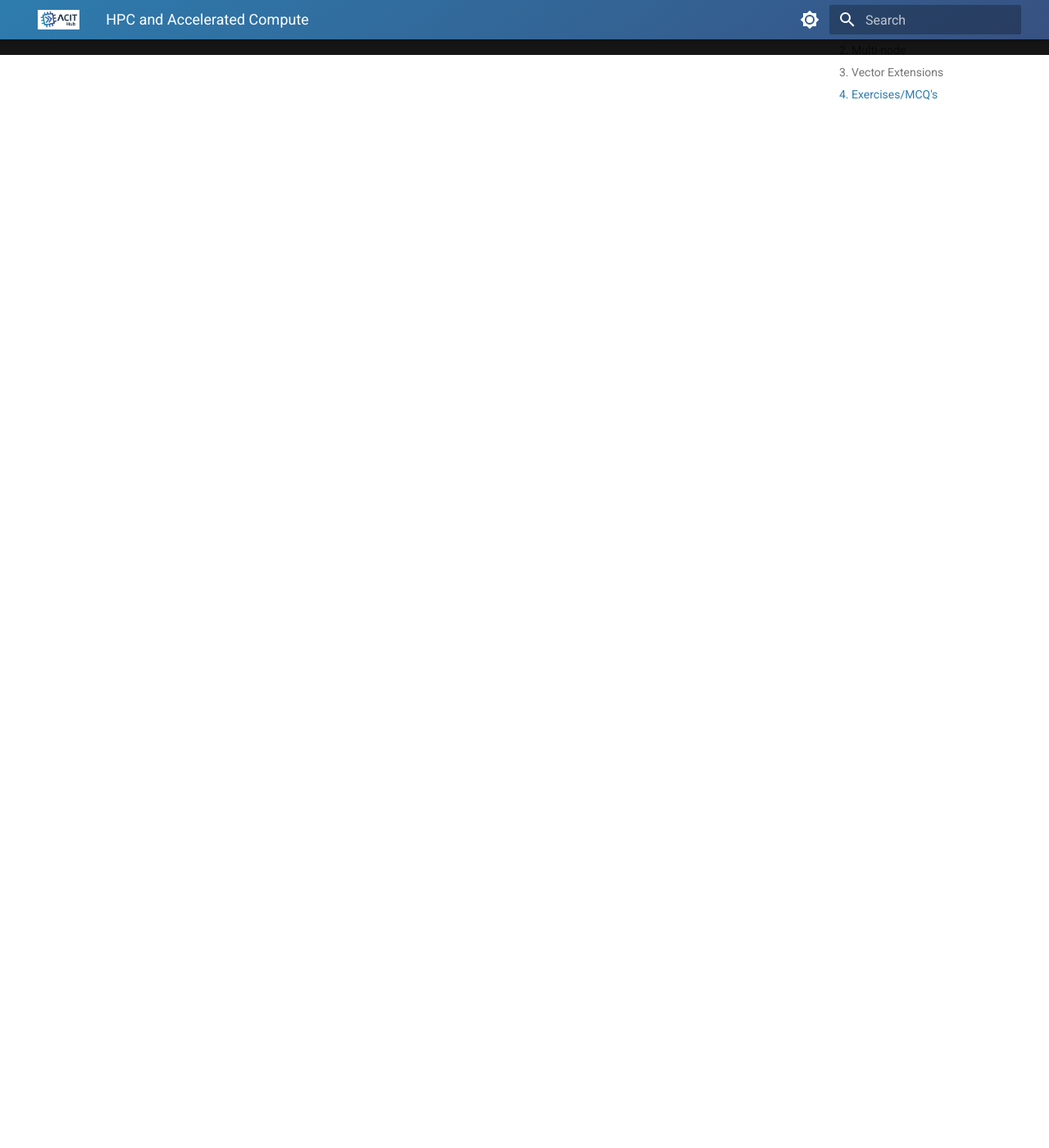
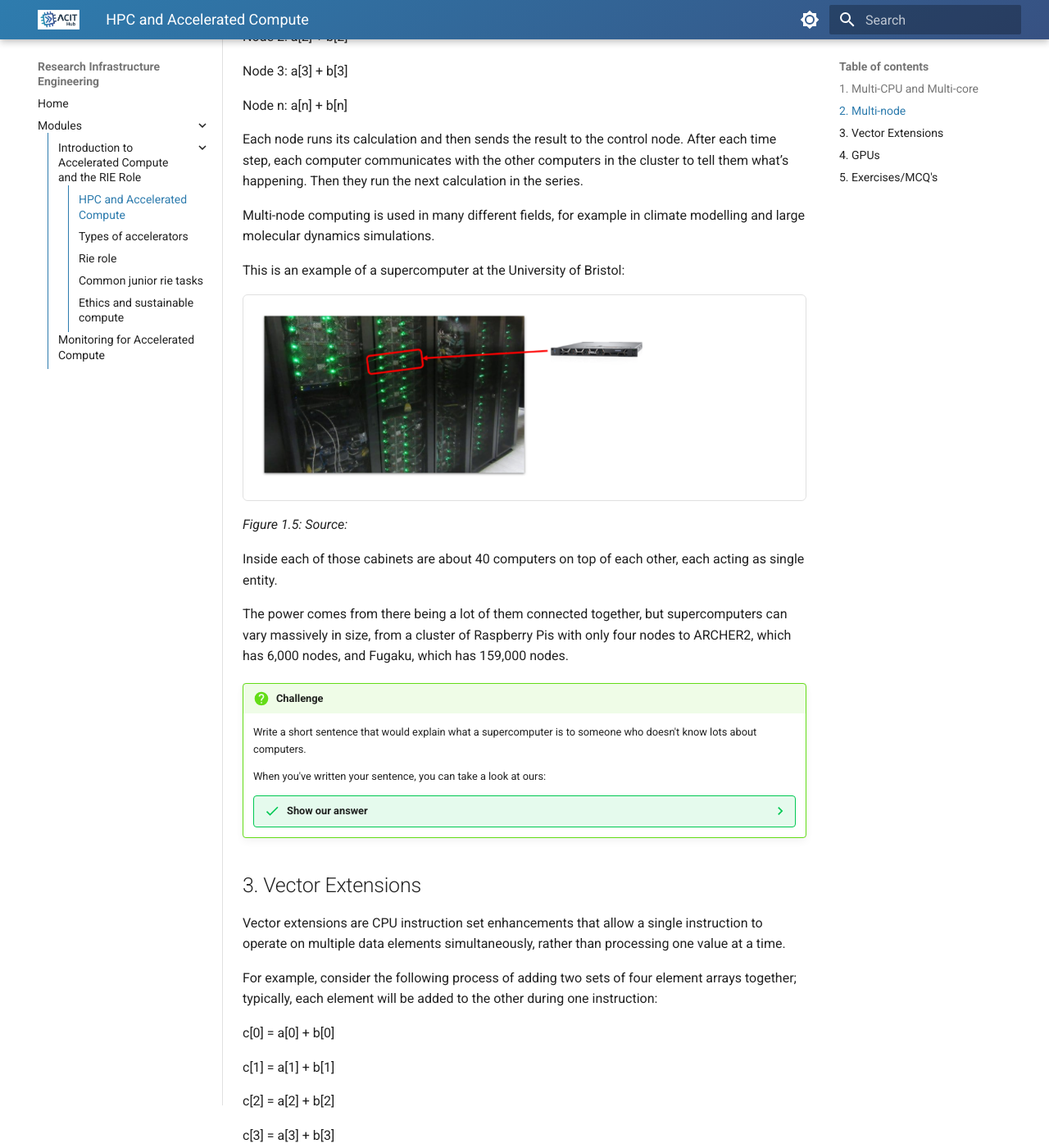
Before and after one commit to ACIT-Hub/docs-acit.surrey.ac.uk, an MkDocs documentation site: the page built from docs/modules/introduction-to-accelerated-compute/hpc-and-accelerated-compute.md, in a window 1280 px wide and 1400 px high, scrolled down 3263 px. Shown: the whole window at 82% size. Built offline with MkDocs 1.6.1 and Material for MkDocs 9.7.7, drawn with Linux system fonts in a browser that asks for light colours; before the commit the page ends 3330 px from its top, so only the background shows below that; some of the changed text lies outside the part shown.

Commit message:
added GPU's and Vector Extension sections

```diff
--- a/docs/modules/introduction-to-accelerated-compute/hpc-and-accelerated-compute.md
+++ b/docs/modules/introduction-to-accelerated-compute/hpc-and-accelerated-compute.md
@@ -91,12 +91,94 @@ The challenge with using multi-core programming is:
 
 ## 2. Multi-node
 
-Content...
+Sometimes the problem is so big that it will either be:
+
+- too slow to run on one computer (even with multi-core).
+- too large to fit in the memory on one computer.
+
+
+This is where we scale things up to run on multiple nodes.
+
+There are a few ways in which a program can break up problems to distribute across multiple nodes. As an example, if you take two arrays of values a[] and b[] and want to get the results, you can distribute the problem across multiple nodes:
+
+Node 1: a[1] + b[1]
+
+Node 2: a[2] + b[2]
+
+Node 3: a[3] + b[3]
+
+Node n: a[n] + b[n]
+
+Each node runs its calculation and then sends the result to the control node. After each time step, each computer communicates with the other computers in the cluster to tell them what’s happening. Then they run the next calculation in the series.
+
+Multi-node computing is used in many different fields, for example in climate modelling and large molecular dynamics simulations.
+
+This is an example of a supercomputer at the University of Bristol:
+
+<div class="img-box" markdown>
+![Logo](../../assets/images/super-computer.png){ .img-left width="500"}
+
+
+</div>
+*Figure 1.5: Source:*
+
+Inside each of those cabinets are about 40 computers on top of each other, each acting as single entity.
+
+The power comes from there being a lot of them connected together, but supercomputers can vary massively in size, from a cluster of Raspberry Pis with only four nodes to ARCHER2, which has 6,000 nodes, and Fugaku, which has 159,000 nodes.
+
+!!! question "Challenge"
+
+    Write a short sentence that would explain what a supercomputer is to someone who doesn't know lots about computers.
+
+    When you've written your sentence, you can take a look at ours:
+
+    ??? success "Show our answer"
+
+        A supercomputer is just lots of computers connected together to work on big problems.
 
 ## 3. Vector Extensions
 
-Content...
 
-## 4. Exercises/MCQ's
+Vector extensions are CPU instruction set enhancements that allow a single instruction to operate on multiple data elements simultaneously, rather than processing one value at a time.
+
+For example, consider the following process of adding two sets of four element arrays together; typically, each element will be added to the other during one instruction:
+
+c[0] = a[0] + b[0]
+
+c[1] = a[1] + b[1]
+
+c[2] = a[2] + b[2]
+
+c[3] = a[3] + b[3]
+
+If the CPU supports the correct vector extension instruction, then this operation could be done with a single instruction:
+c[0:3] = a[0:3] + b[0:3]
+
+Given that a CPU typically has a fixed upper limit on the number of instructions it can execute per cycle, this is one of the many techniques CPU designers have used to improve processor performance over time, particularly for certain types of workloads.
+
+Over the years, several vector instruction-set extensions have been introduced, including MMX (Multi-Media Extensions), SSE (Streaming SIMD Extensions), and AVX (Advanced Vector Extensions).
+
+## 4. GPUs
+
+GPUs first came to mass market in the late 1990s to make games look better.
+
+Over the last 25 years they have become much more powerful and flexible.
+
+<div class="img-box" markdown>
+![Logo](../../assets/images/gpu-image.png){ .img-left width="500"}
+
+
+</div>
+*Figure 1.5: Source:*
+
+
+GPUs (Graphics Processing Units) were originally designed to draw images on screens, especially for games. An HD screen has around 2 million pixels, and the computer needs to decide the colour of each pixel, many times per second.
+
+To do this efficiently:
+
+- The same piece of code is run for every pixel.
+- Only the input data (e.g. position, texture, lighting) changes.
+
+## 5. Exercises/MCQ's
 
 Content...
```
Also changed, not shown: docs/assets/images/gpu-image.png (added), docs/assets/images/super-computer.png (added).
